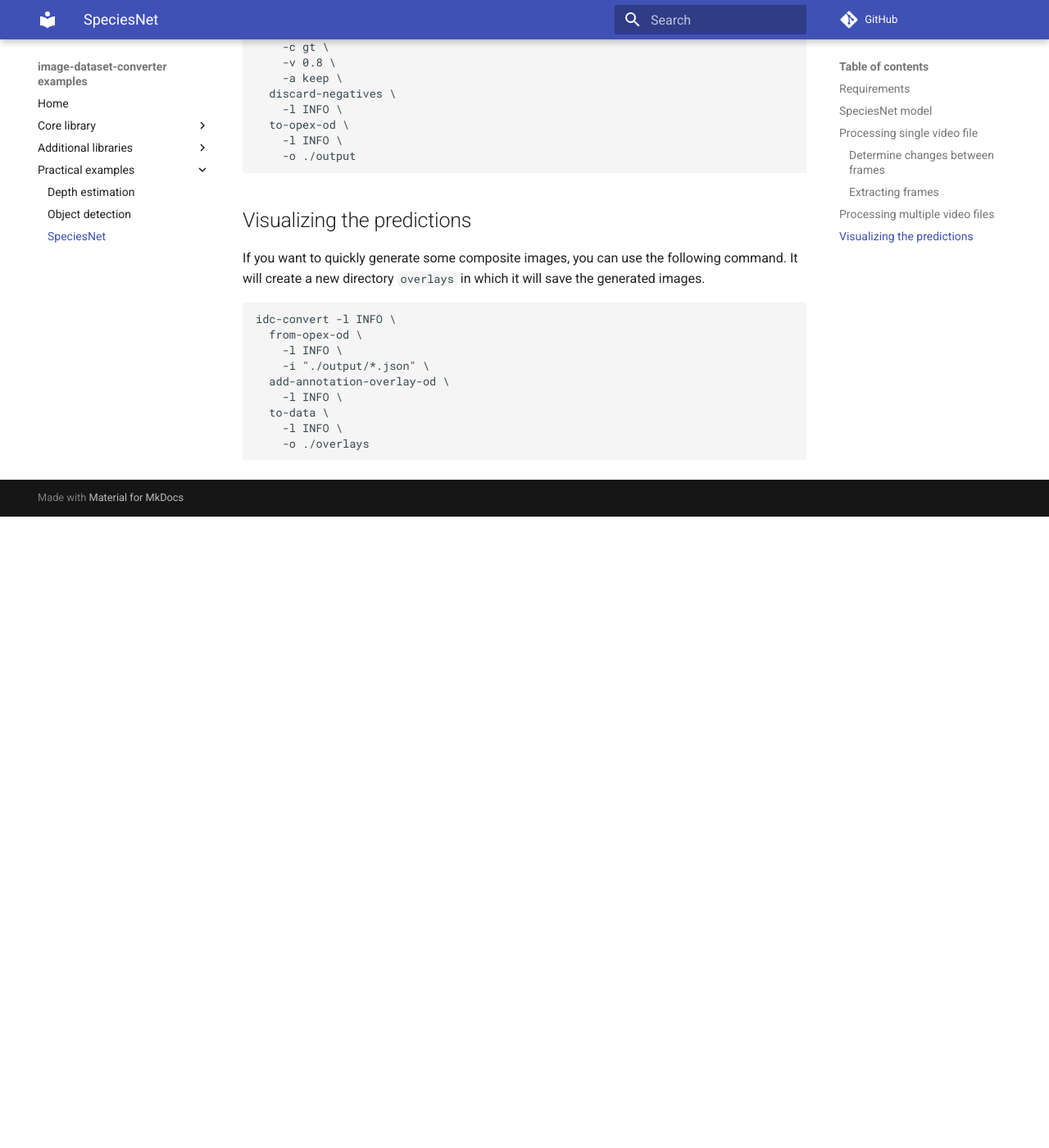
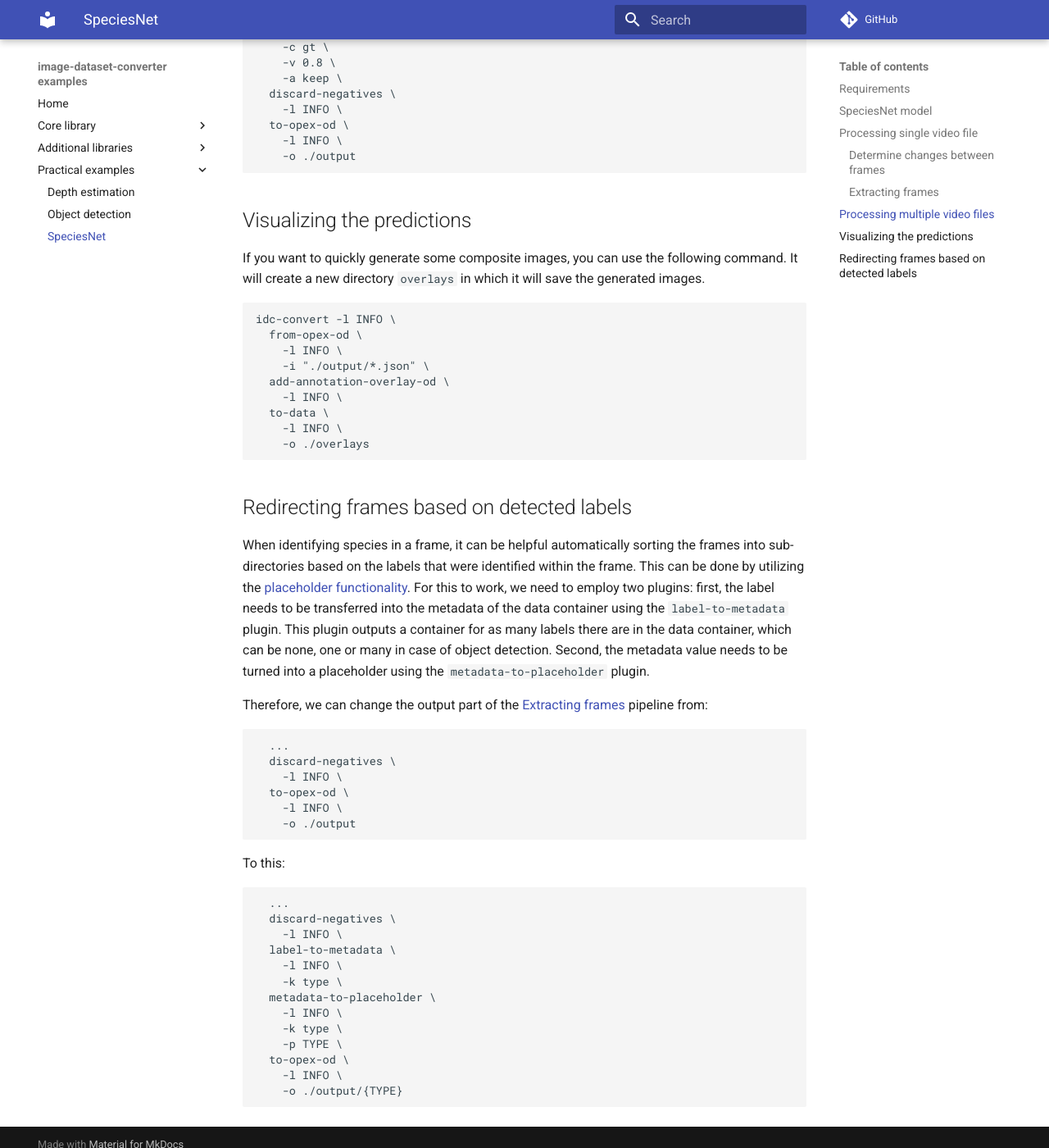
Before and after one commit to waikato-datamining/image-dataset-converter-examples, an MkDocs documentation site: the page built from docs/speciesnet.md, in a window 1280 px wide and 1400 px high, scrolled down 4138 px. Shown: the whole window at 82% size. Built offline with MkDocs 1.6.1 and Material for MkDocs 9.7.7, drawn with Linux system fonts in a browser that asks for light colours; comment, search, counter and statistics services are not loaded; before the commit the page ends 4768 px from its top, so only the background shows below that.

Commit message:
added example of separating frames into sub-folders based on label

````diff
--- a/docs/speciesnet.md
+++ b/docs/speciesnet.md
@@ -234,3 +234,44 @@ idc-convert -l INFO \
     -l INFO \
     -o ./overlays
 ```
+
+# Redirecting frames based on detected labels
+
+When identifying species in a frame, it can be helpful automatically sorting the
+frames into sub-directories based on the labels that were identified within
+the frame. This can be done by utilizing the [placeholder functionality](placeholders.md).
+For this to work, we need to employ two plugins: first, the label needs to be transferred
+into the metadata of the data container using the `label-to-metadata` plugin. This
+plugin outputs a container for as many labels there are in the data container, which
+can be none, one or many in case of object detection. Second, the metadata value
+needs to be turned into a placeholder using the `metadata-to-placeholder` plugin.
+
+Therefore, we can change the output part of the [Extracting frames](#extracting-frames)
+pipeline from:
+
+```bash
+  ...
+  discard-negatives \
+    -l INFO \
+  to-opex-od \
+    -l INFO \
+    -o ./output
+```
+
+To this:
+
+```bash
+  ...
+  discard-negatives \
+    -l INFO \
+  label-to-metadata \
+    -l INFO \
+    -k type \
+  metadata-to-placeholder \
+    -l INFO \
+    -k type \
+    -p TYPE \
+  to-opex-od \
+    -l INFO \
+    -o ./output/{TYPE}
+```
````
